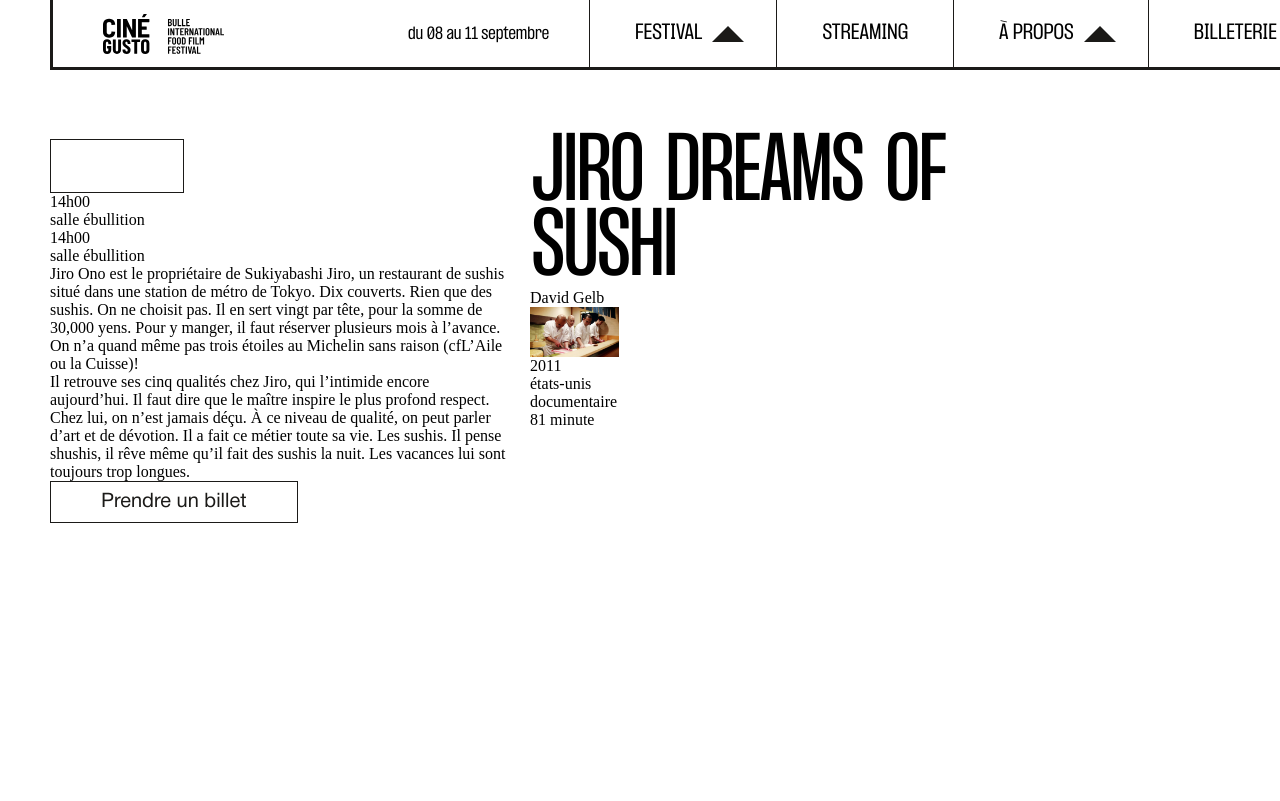
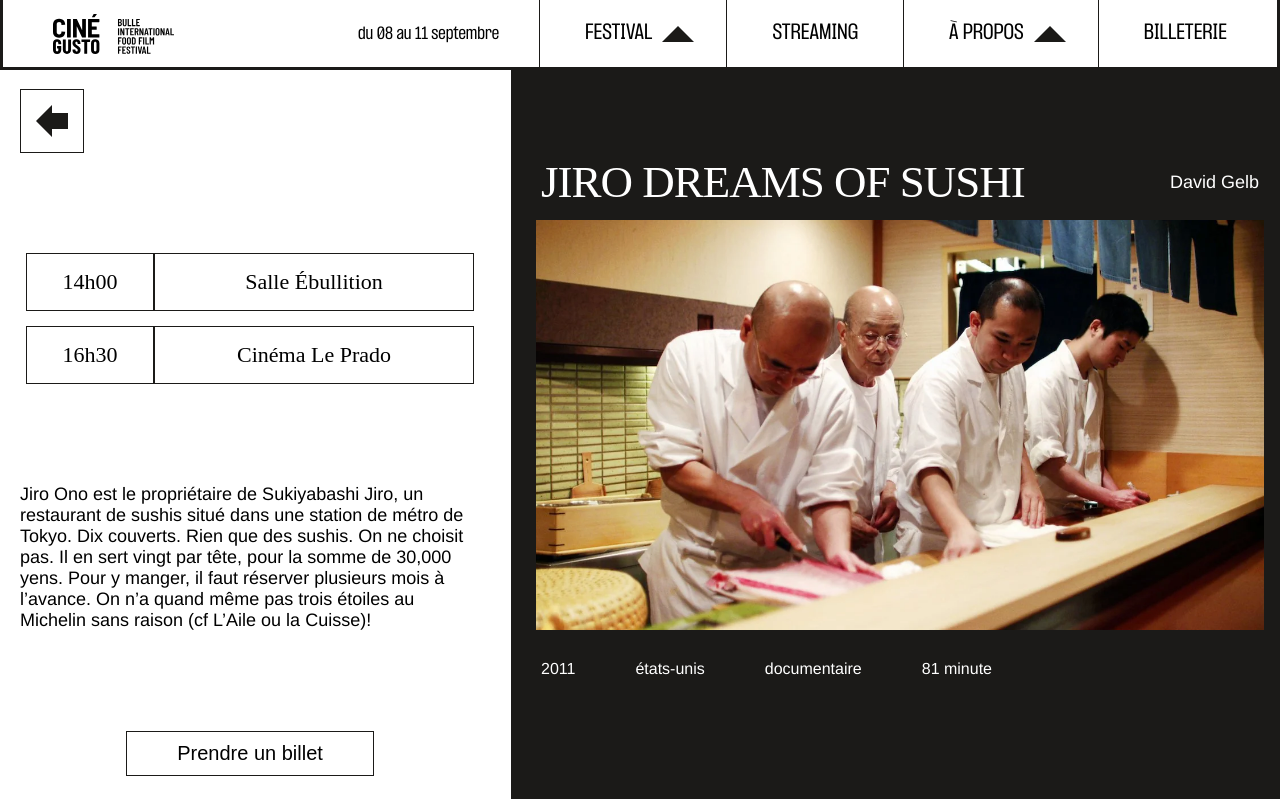
Before and after one commit to Nellie-Buhler/CineGusto, a website built with Parcel: page src/info-film.html in a window 1280 px wide. Shown: the top 801 px of the page. Built offline with nearby package versions, Linux system fonts and the light colour scheme.

Commit message:
mise en page d'un modèle de page d'info de film

```diff
--- a/src/info-film.html
+++ b/src/info-film.html
@@ -6,8 +6,8 @@
     <link rel="stylesheet" href="scss/main.scss" />
   </head>
   <header><include src="navigation.html"></include></header>
-  <body class="info-films container row">
-    <div class="i.f-text col-4">
+  <body class="info-film row">
+    <div class="i-text col-4">
       <button class="button-back-w" onclick="history.back()">
         <svg
           xmlns="http://www.w3.org/2000/svg"
@@ -21,14 +21,14 @@
           />
         </svg>
       </button>
-      <div class="i.f-text-info-box">
-        <div class="i.f-text-info">
-          <div class="i.f-hour"><p>14h00</p></div>
-          <div class="i.f-cinema"><p>salle ébullition</p></div>
+      <div class="i-seances">
+        <div class="i-seances-card">
+          <div class="i-seances-hour"><p>14h00</p></div>
+          <div class="i-seances-cinema"><p>salle ébullition</p></div>
         </div>
-        <div class="i.f-text-info">
-          <div class="i.f-hour"><p>14h00</p></div>
-          <div class="i.f-cinema"><p>salle ébullition</p></div>
+        <div class="i-seances-card">
+          <div class="i-seances-hour"><p>16h30</p></div>
+          <div class="i-seances-cinema"><p>Cinéma le prado</p></div>
         </div>
       </div>
       <p>
@@ -37,37 +37,31 @@
         des sushis. On ne choisit pas. Il en sert vingt par tête, pour la somme
         de 30,000 yens. Pour y manger, il faut réserver plusieurs mois à
         l’avance. On n’a quand même pas trois étoiles au Michelin sans raison
-        (cfL’Aile ou la Cuisse)! <br />
-        Il retrouve ses cinq qualités chez Jiro, qui l’intimide encore
-        aujourd’hui. Il faut dire que le maître inspire le plus profond respect.
-        Chez lui, on n’est jamais déçu. À ce niveau de qualité, on peut parler
-        d’art et de dévotion. Il a fait ce métier toute sa vie. Les sushis. Il
-        pense shushis, il rêve même qu’il fait des sushis la nuit. Les vacances
-        lui sont toujours trop longues.
+        (cf L’Aile ou la Cuisse)!
       </p>
-      <button>
-        <a href="https://www.ticketcorner.ch/fr/">Prendre un billet</a>
-      </button>
+      <button id="i-button">Prendre un billet</button>
     </div>
-    <div class="i.f-content col-5">
-      <div class="i.f-content-title">
+    <div class="i-content col-6">
+      <div class="i-content-title">
         <h1>Jiro Dreams of Sushi</h1>
         <p>David Gelb</p>
       </div>
-      <div class="i.f-content-img">
+      <div class="i-content-img">
         <img
           src="img/Film/Extrait-JiroSushi.webp"
           alt="extrait du film jiro dream of sushi"
         />
       </div>
-      <div class="i.f-content-clasification">
+      <div class="i-content-data">
         <p>2011</p>
         <p>états-unis</p>
         <p>documentaire</p>
         <p>81 minute</p>
       </div>
     </div>
+    <div class="i-content"></div>
     <script src="js/main.js"></script>
   </body>
+
   <footer><extends src="footer.html"></extends></footer>
 </html>
--- a/src/scss/main.scss
+++ b/src/scss/main.scss
@@ -6,5 +6,4 @@
 @import "modules/navigation";
 @import "modules/country";
 @import "modules/repa-signature";
-// @import "modules/info-film";
-// @import "modules/details-repa";
+@import "modules/info-film";
--- a/src/scss/modules/_country.scss
+++ b/src/scss/modules/_country.scss
@@ -4,7 +4,7 @@
   align-items: center;
   background-color: var(--black);
   color: white;
-  margin-top: 150px;
+  margin-top: 50px;
   padding: 15px;
   width: 100vw;
   padding: 30px;
--- a/src/scss/modules/_info-film.scss
+++ b/src/scss/modules/_info-film.scss
@@ -1,33 +1,109 @@
-.info-films {
-  height: 100vh;
+.info-film {
 }
 
-.i.f-text {
-  background-color: white;
-  color: white;
+.i-text {
+  display: flex;
+  flex-direction: column;
+  justify-content: center;
+  gap: 100px;
+  padding: 0 30px;
+  padding-top: 8vh;
+
+  .i-seances {
+    display: flex;
+    flex-direction: column;
+    gap: 15px;
+
+    .i-seances-card {
+      display: flex;
+      justify-content: center;
+      color: var(--Black, #1b1a18);
+
+      p {
+        font-family: "PP Formula";
+        font-size: 22px;
+        font-weight: 500;
+      }
+
+      .i-seances-cinema {
+        width: 25vw;
+        text-align: center;
+        border: 1px solid var(--black);
+        padding: 15px;
+        text-transform: capitalize;
+      }
+
+      .i-seances-hour {
+        width: 10vw;
+        text-align: center;
+        border: 1px solid var(--black);
+        padding: 15px;
+      }
+    }
+  }
+
+  #i-button {
+    align-self: center;
+    font-size: 20px;
+  }
+
+  p {
+    color: #000;
+    font-family: "Helvetica Neue";
+    font-size: 18px;
+    font-style: normal;
+    font-weight: 400;
+    line-height: normal;
+  }
 }
 
-.i.f-content {
+.i-content {
   background-color: var(--black);
+  color: white;
+  padding: 0 30px;
+  padding-top: 18vh;
+  height: 100vh;
+  border: 1px solid white;
 
-  .i.f-content-title {
+  .i-content-title {
     display: flex;
     justify-content: space-between;
+    align-items: center;
     h1 {
-      color: var(--white);
+      color: var(--white, #fff);
       font-feature-settings: "ss01" on;
       font-family: "PP Formula";
-      font-size: 60px;
+      font-size: 45px;
       font-weight: 500;
+      letter-spacing: -1px;
       text-transform: uppercase;
     }
 
     p {
       color: var(--white, #fff);
       font-family: "Helvetica Neue";
-      font-size: 22px;
+      font-size: 18px;
       font-weight: 500;
     }
+  }
+
+  .i-content-img {
+    display: flex;
+    justify-content: center;
+    align-items: center;
+    img {
+      height: 32vw;
+    }
+  }
+
+  .i-content-data {
+    display: flex;
+    gap: 60px;
+    padding-top: 30px;
+    color: var(--white, #fff);
+    font-family: "Helvetica Neue";
+    font-size: 16px;
+    font-weight: 400;
   }
 }
 
@@ -35,15 +111,15 @@
   align-self: flex-start;
   padding: 15px;
   background-color: white;
-  border: 1px solid var(--Black);
+  border: 1px solid var(--black);
   transition: 0.5s;
   svg {
-    fill: var(--Black);
+    fill: var(--black);
   }
 }
 
 .button-back-w:hover {
-  background-color: var(--Black);
+  background-color: var(--black);
   border: 1px solid var(--Black);
   svg {
     fill: white;
```
